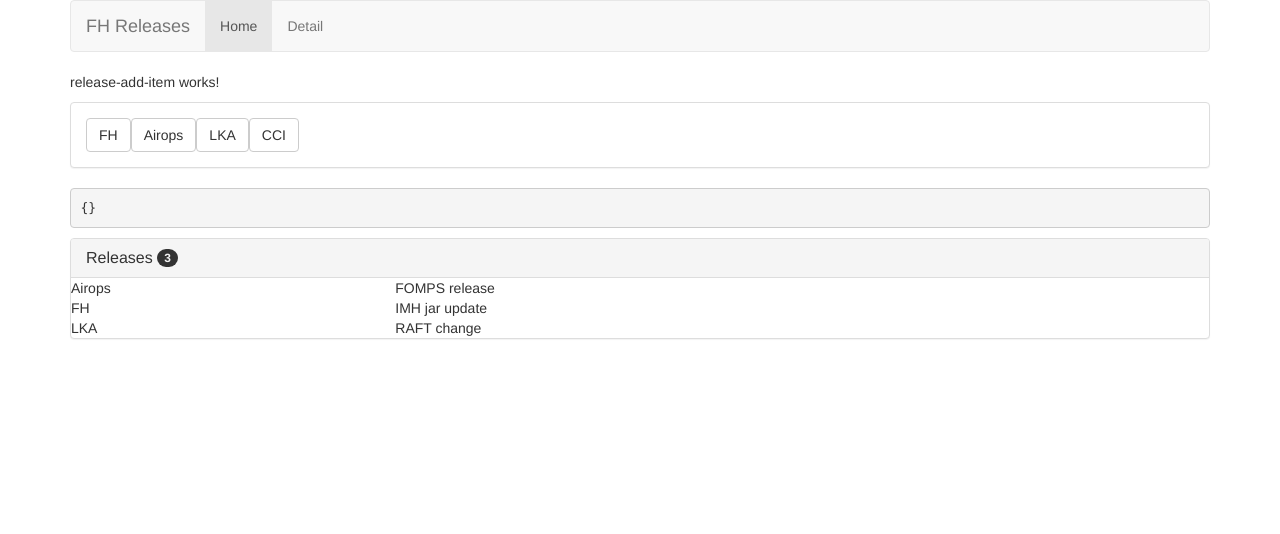
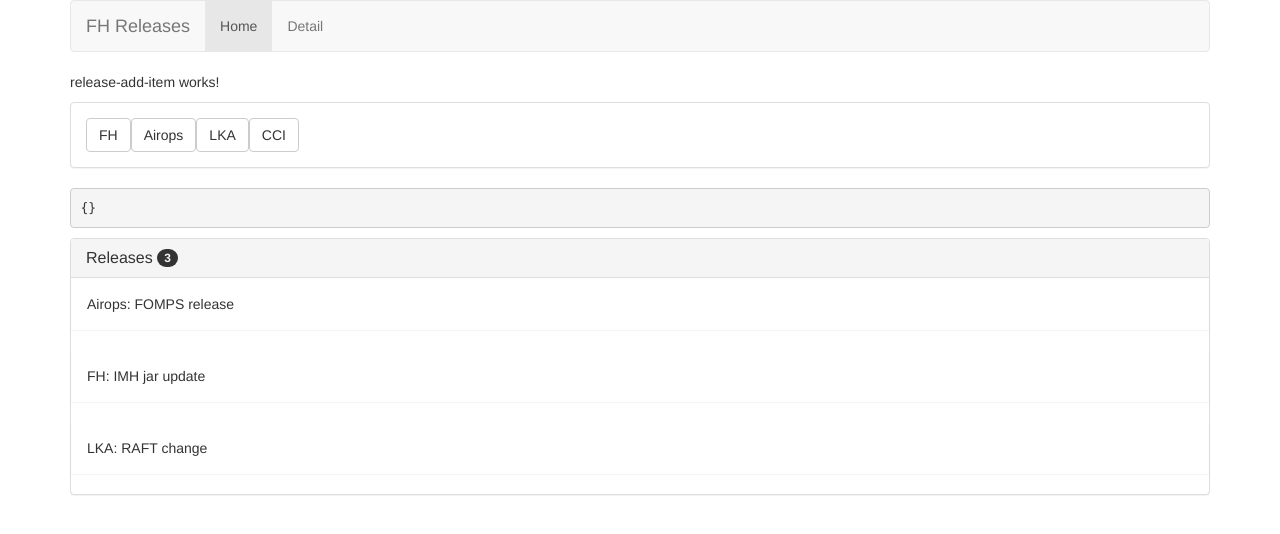
Before and after one commit to MattMasuda/workshop-app, an Angular app: page /#/home in a window 1280 px wide. Shown: the top 534 px of the page. Built offline with nearby package versions, Linux system fonts and the light colour scheme.

Commit message:
Set up data binding for list items

```diff
--- a/src/app/release-item/release-item.component.html
+++ b/src/app/release-item/release-item.component.html
@@ -1,3 +1,5 @@
-<p>
-  release-item works!
-</p>
+<div class="panel">
+  <div class="panel-body">
+    {{item.customer}}: {{item.description}}
+  </div>
+</div>
--- a/src/app/release-item/release-item.component.ts
+++ b/src/app/release-item/release-item.component.ts
@@ -1,4 +1,4 @@
-import { Component, OnInit } from '@angular/core';
+import { Component, Input, OnInit } from '@angular/core';
 
 @Component({
   selector: 'fh-release-item',
@@ -7,6 +7,7 @@ import { Component, OnInit } from '@angular/core';
 })
 export class ReleaseItemComponent implements OnInit {
 
+  @Input() item : any;
   constructor() { }
 
   ngOnInit() {
--- a/src/app/release-list/release-list.component.html
+++ b/src/app/release-list/release-list.component.html
@@ -4,8 +4,7 @@
   </div>
     <table class="table">
       <tr *ngFor="let release of releases">
-        <td>{{ release.customer }}</td>
-        <td>{{ release.description }}</td>
+        <fh-release-item [item]="release"></fh-release-item>
       </tr>
     </table>
 </div>
```
